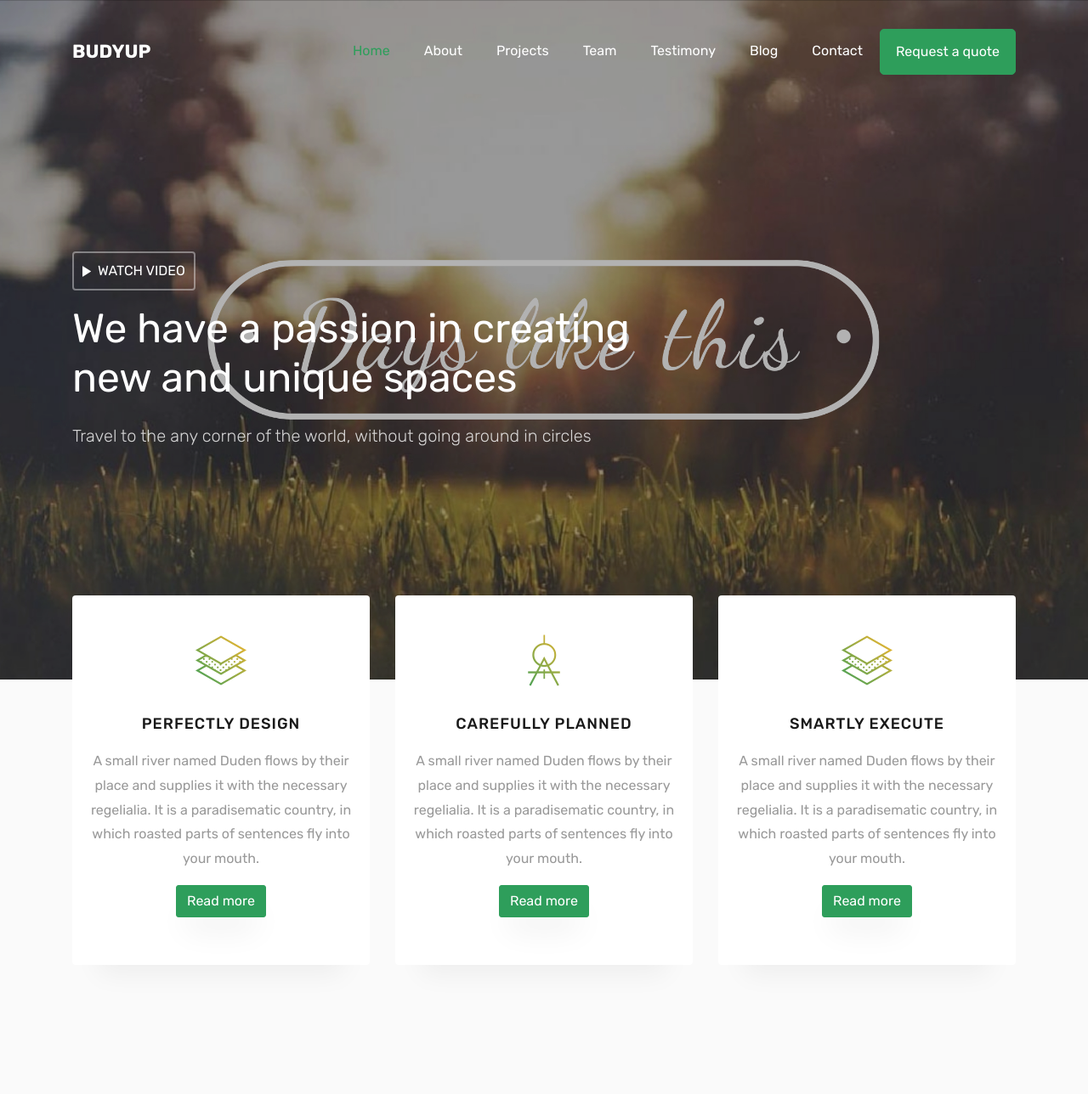
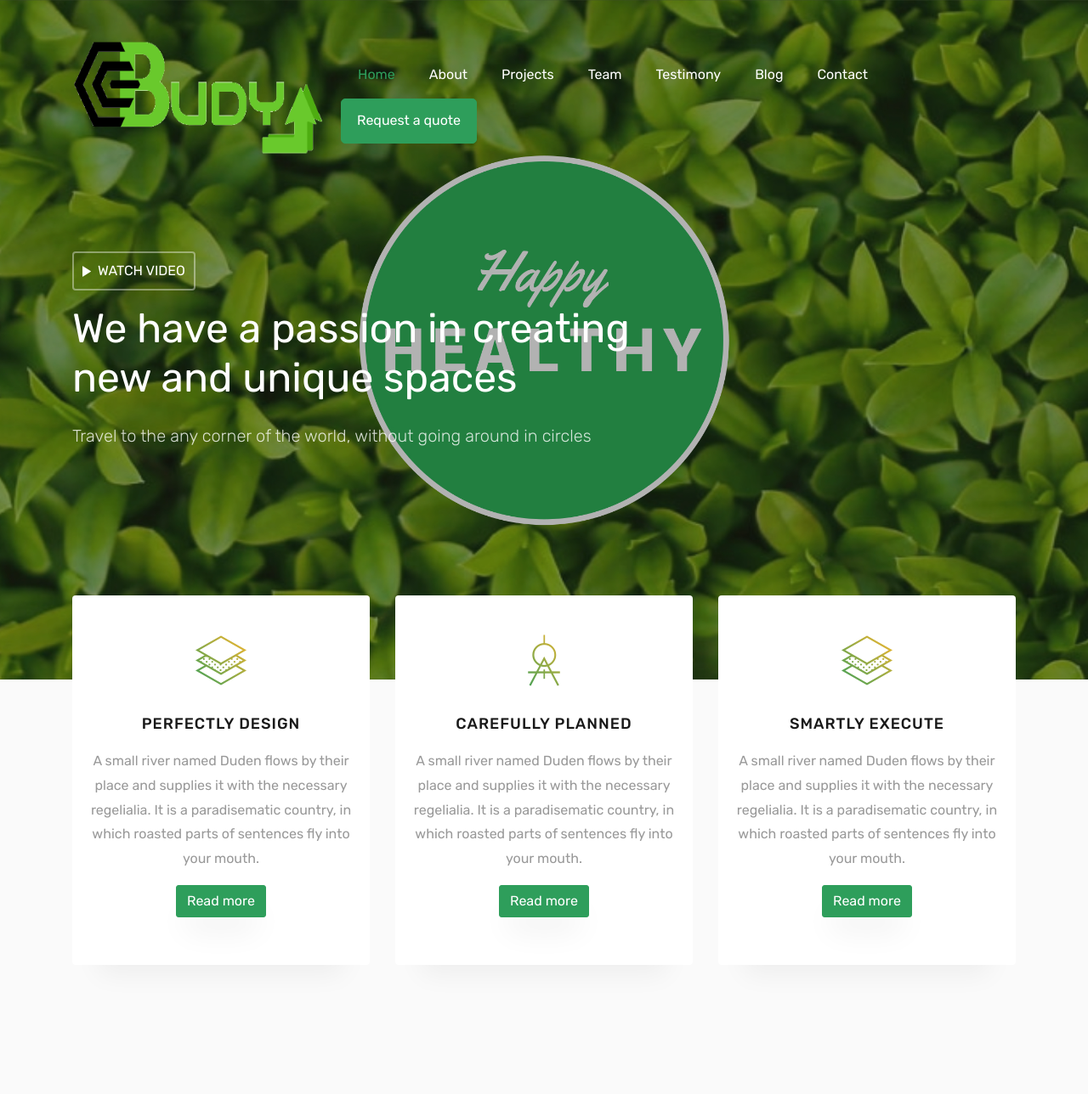
Before and after one commit to SamskiUchiha/budyup, a PHP site: page / in a window 1280 px wide. Shown: the top 1288 px of the page at 85% size. Run offline with PHP 8.4, Linux system fonts and the light colour scheme; some libraries are stand-ins or nearby versions; some web fonts are replaced.

Commit message:
adding logo

```diff
--- a/index.php
+++ b/index.php
@@ -29,7 +29,7 @@
 
     <nav class="navbar navbar-expand-lg navbar-dark ftco_navbar bg-dark ftco-navbar-light" id="ftco-navbar">
 	    <div class="container">
-	      <a class="navbar-brand" href="index.html"><span>BudyUp</span></a>
+	      <a class="navbar-brand" href="index.html"><span><img src="images/logo.png" alt="logo" height="150" width="300"></span></a>
 	      <button class="navbar-toggler js-fh5co-nav-toggle fh5co-nav-toggle" type="button" data-toggle="collapse" data-target="#ftco-nav" aria-controls="ftco-nav" aria-expanded="false" aria-label="Toggle navigation">
 	        <span class="oi oi-menu"></span> Menu
 	      </button>
@@ -50,7 +50,7 @@
 	    </div>
 	  </nav>
 
-    <section class="hero-wrap js-fullheight" style="background-image: url('images/back2.jpg');" data-section="home">
+    <section class="hero-wrap js-fullheight" style="background-image: url('images/back1.jpg');" data-section="home">
       <div class="overlay"></div>
       <div class="container">
         <div class="row no-gutters slider-text js-fullheight align-items-center justify-content-start" data-scrollax-parent="true">
```
Also changed, not shown: images/logo.png (added), images/trail1.png (added), images/trail11.PNG (added).
